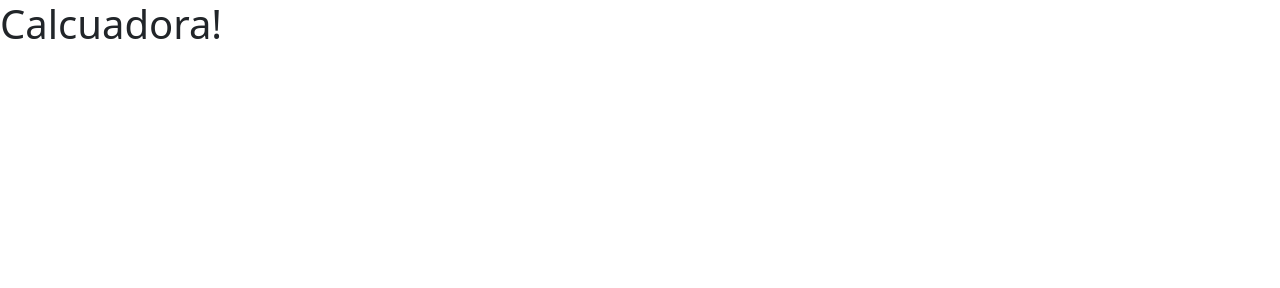
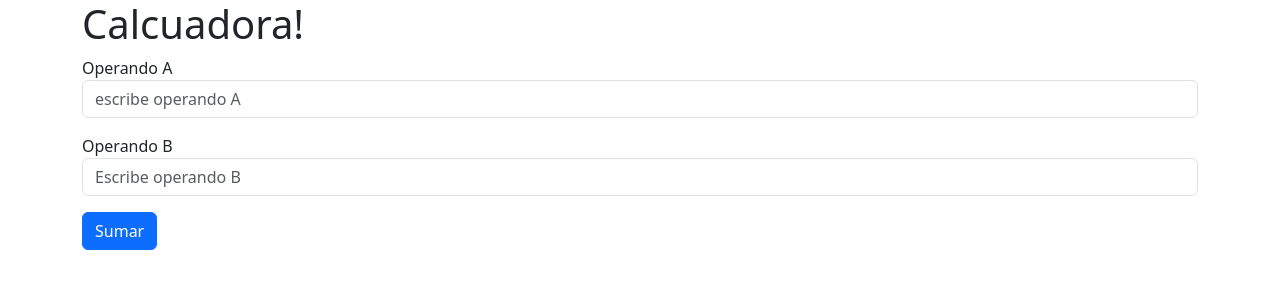
Before and after one commit to VivianaE10/calculadora-js, a plain HTML site: page index.html in a window 1280 px wide. Drawn offline with nearby package versions, Linux system fonts and the light colour scheme.

Commit message:
Agrega campos del formulario y botón

```diff
--- a/index.html
+++ b/index.html
@@ -12,7 +12,32 @@
     />
   </head>
   <body>
-    <h1>Calcuadora!</h1>
+    <div class="container">
+      <h1>Calcuadora!</h1>
+      <form id="forma">
+        <div class="mb-3">
+          <label for="operandoA">Operando A</label>
+          <input
+            type="number"
+            class="form-control"
+            placeholder="escribe operando A"
+            id="operandoA"
+          />
+        </div>
+        <div class="mb-3">
+          <label for="operandoB">Operando B</label>
+          <input
+            type="number"
+            class="form-control"
+            placeholder="Escribe operando B"
+            id="operandoB"
+          />
+        </div>
+      </form>
+      <button type="submit" class="btn btn-primary mb-3" onclick="sumar()">
+        Sumar
+      </button>
+    </div>
     <script
       src="https://cdn.jsdelivr.net/npm/bootstrap@5.3.8/dist/js/bootstrap.min.js"
       integrity="sha384-G/EV+4j2dNv+tEPo3++6LCgdCROaejBqfUeNjuKAiuXbjrxilcCdDz6ZAVfHWe1Y"
--- a/js/app.js
+++ b/js/app.js
@@ -0,0 +1 @@
+console.log("aplicacion consolardora");
```
